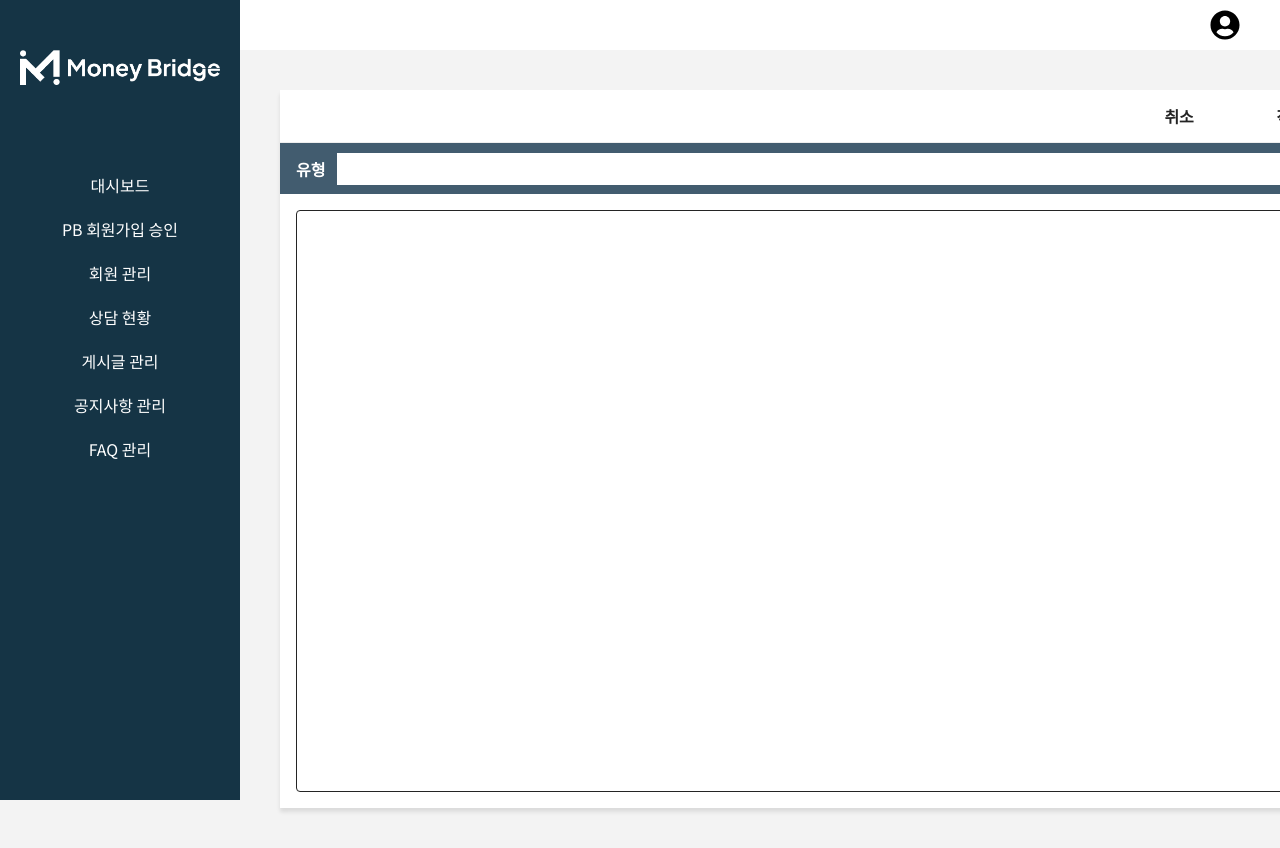
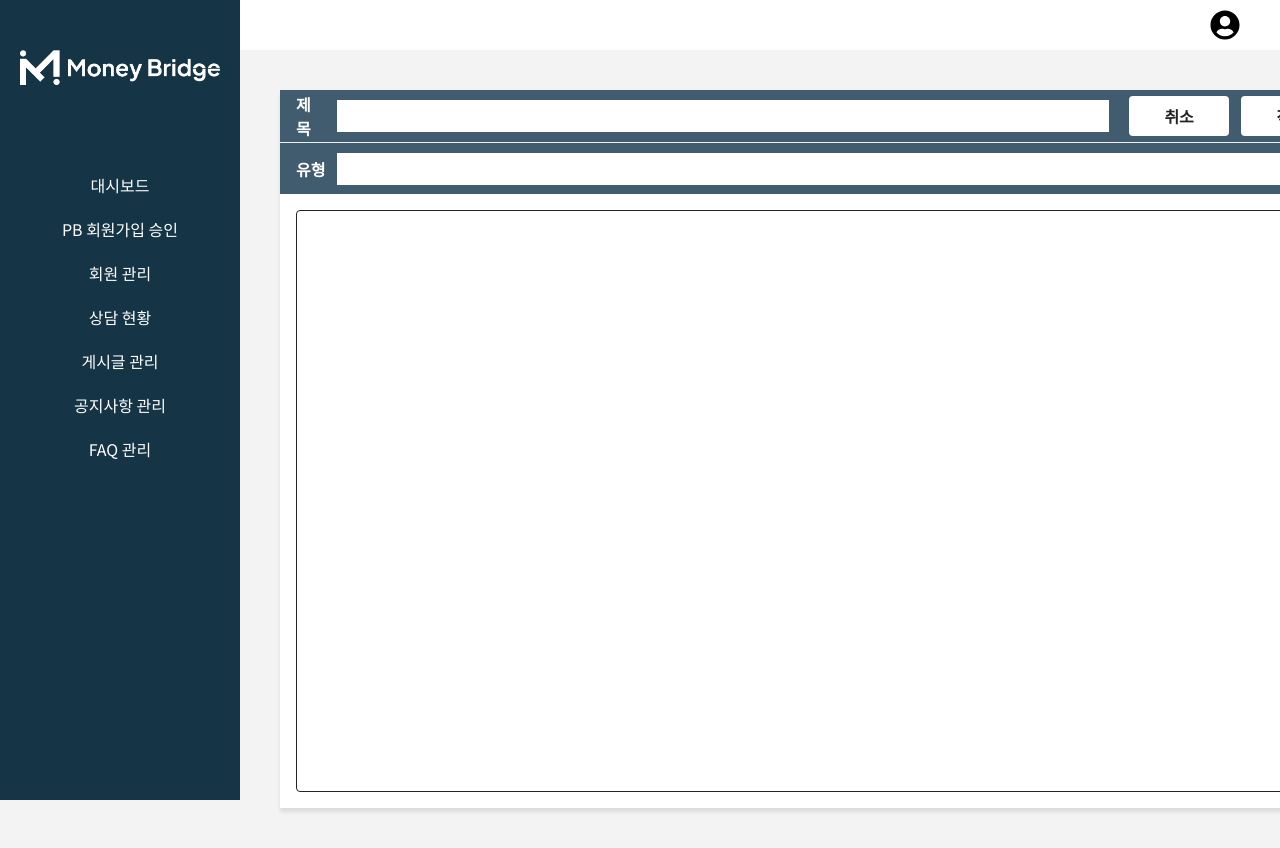
Before and after one commit to lbw3973/admin, a Next.js app: page /faq/createFaq in a window 1280 px wide. Shown: the top 848 px of the page. Built offline with nearby package versions, Linux system fonts and the light colour scheme; no server answers.

Commit message:
Feat: 작성하지 않을때 예외 처리

```diff
--- a/src/app/faq/createFaq/page.tsx
+++ b/src/app/faq/createFaq/page.tsx
@@ -1,6 +1,5 @@
 "use client";
 import { createFaqDetail } from "@/app/apis/faq";
-import { createNoticeDetail } from "@/app/apis/notice";
 import { useMutation } from "@tanstack/react-query";
 import { useRouter } from "next/navigation";
 import React, { ChangeEvent, useState } from "react";
@@ -35,12 +34,16 @@ function CreateFaqPage() {
   };
 
   const createHandler = () => {
+    if (createState.title === "" || createState.content === "" || createState.label === "") {
+      alert("작성하지 않은 곳이 있습니다. 다시 확인해주세요.");
+      return;
+    }
     createMutate(createState);
   };
   return (
     <div>
       <div className="w-full ">
-        <div className="justify-betweenbg-[#425C6F] flex h-[52px] items-center p-4 ">
+        <div className="flex h-[52px] items-center justify-between bg-[#425C6F] p-4 ">
           <span className="mr-3 w-[40px] font-bold text-white">제목</span>
           <input className="w-full p-2 py-1 font-bold" onChange={titleChangeHandler} />
           <div className="ml-5 w-[300px] ">
--- a/src/app/notice/createNotice/page.tsx
+++ b/src/app/notice/createNotice/page.tsx
@@ -30,6 +30,10 @@ function CreateNoticePage() {
   };
 
   const createHandler = () => {
+    if (createState.title === "" || createState.content === "") {
+      alert("작성하지 않은 곳이 있습니다. 다시 확인해주세요.");
+      return;
+    }
     createMutate(createState);
   };
   return (
@@ -55,7 +59,7 @@ function CreateNoticePage() {
         <div className="flex h-[614px] items-center justify-center p-4">
           <textarea
             onChange={contentChangeHandler}
-            className={"h-full w-full"}
+            className={"h-full w-full border-1"}
             name=""
             id=""
             cols={30}
```
